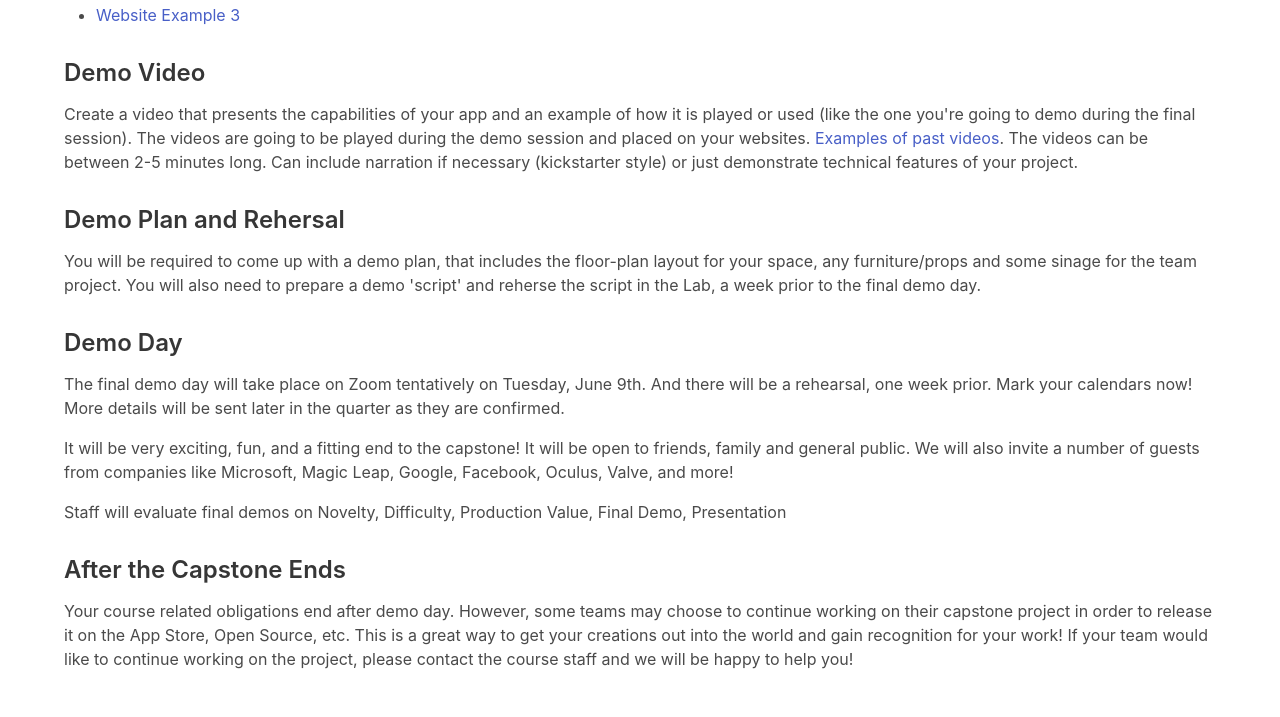
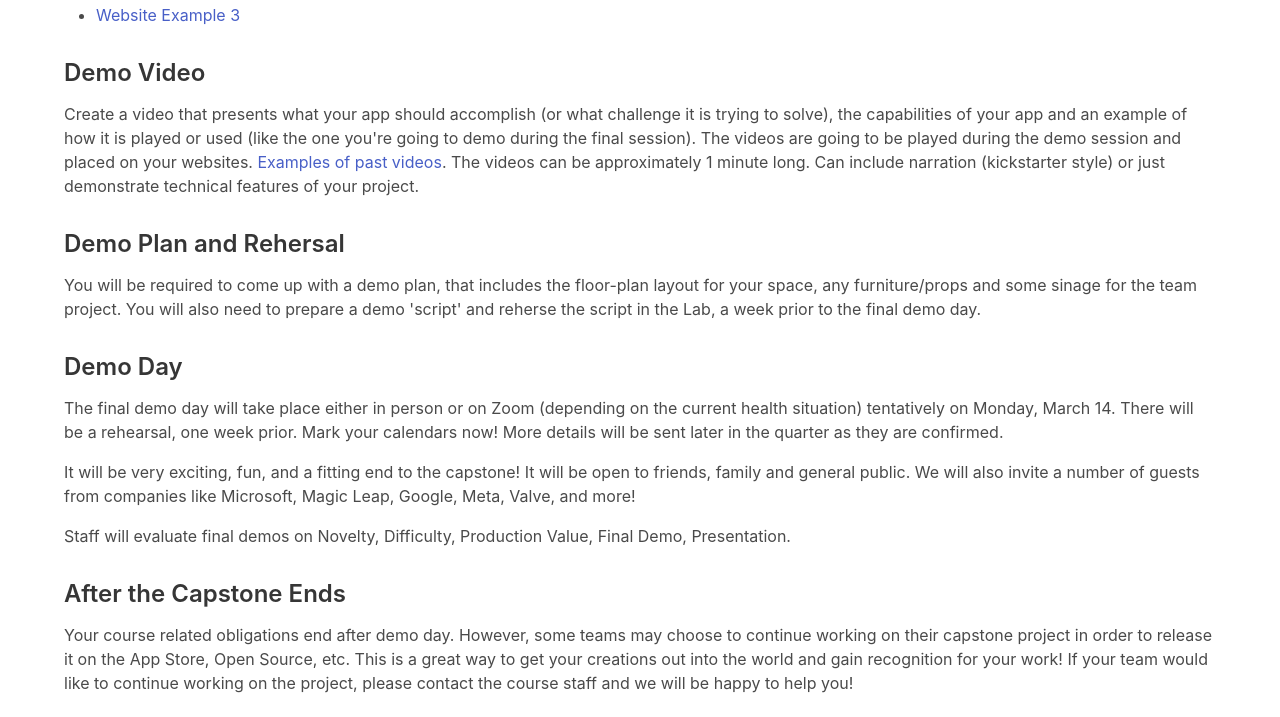
Before and after one commit to UWRealityLab/capstone-website-sp24, a plain HTML site: page deliverables/index.html in a window 1280 px wide. Shown: the part 2143-2860 px from the top of the page. Drawn offline with nearby package versions, Linux system fonts and the light colour scheme; some packages are replaced by stand-ins of ours; files that its build step writes are made by us from their sources; some icons are missing; a web font is replaced by a local one.

Commit message:
updated Deliverables page

```diff
--- a/deliverables/index.html
+++ b/deliverables/index.html
@@ -230,13 +230,13 @@
 <li><a href="https://uwrealitylab.github.io/vrcapstone20sp-team3/">Website Example 3</a></li>
 </ul>
 <h3>Demo Video</h3>
-<p>Create a video that presents the capabilities of your app and an example of how it is played or used (like the one you're going to demo during the final session). The videos are going to be played during the demo session and placed on your websites. <a href="https://www.youtube.com/playlist?list=PLSCK7y_AEdoZLOjca-f0yNCtGl1MakBWt">Examples of past videos</a>. The videos can be between 2-5 minutes long. Can include narration if necessary (kickstarter style) or just demonstrate technical features of your project.</p>
+<p>Create a video that presents what your app should accomplish (or what challenge it is trying to solve), the capabilities of your app and an example of how it is played or used (like the one you're going to demo during the final session). The videos are going to be played during the demo session and placed on your websites. <a href="https://www.youtube.com/watch?v=dUrnEzq_q60&list=PL8bmgwX9eBPGjM7NuYWPFbXIGKenRAg4Y">Examples of past videos</a>. The videos can be approximately 1 minute long. Can include narration (kickstarter style) or just demonstrate technical features of your project.</p>
 <h3>Demo Plan and Rehersal</h3>
 <p>You will be required to come up with a demo plan, that includes the floor-plan layout for your space, any furniture/props and some sinage for the team project. You will also need to prepare a demo 'script' and reherse the script in the Lab, a week prior to the final demo day.</p>
 <h3>Demo Day</h3>
-<p>The final demo day will take place on Zoom tentatively on Tuesday, June 9th. And there will be a rehearsal, one week prior. Mark your calendars now! More details will be sent later in the quarter as they are confirmed.</p>
-<p>It will be very exciting, fun, and a fitting end to the capstone! It will be open to friends, family and general public. We will also invite a number of guests from companies like Microsoft, Magic Leap, Google, Facebook, Oculus, Valve, and more!</p>
-<p>Staff will evaluate final demos on Novelty, Difficulty, Production Value, Final Demo, Presentation</p>
+<p>The final demo day will take place either in person or on Zoom (depending on the current health situation) tentatively on Monday, March 14. There will be a rehearsal, one week prior. Mark your calendars now! More details will be sent later in the quarter as they are confirmed.</p>
+<p>It will be very exciting, fun, and a fitting end to the capstone! It will be open to friends, family and general public. We will also invite a number of guests from companies like Microsoft, Magic Leap, Google, Meta, Valve, and more!</p>
+<p>Staff will evaluate final demos on Novelty, Difficulty, Production Value, Final Demo, Presentation.</p>
 <h3>After the Capstone Ends</h3>
 <p>Your course related obligations end after demo day. However, some teams may choose to continue working on their capstone project in order to release it on the App Store, Open Source, etc. This is a great way to get your creations out into the world and gain recognition for your work! If your team would like to continue working on the project, please contact the course staff and we will be happy to help you!</p>
 
```
